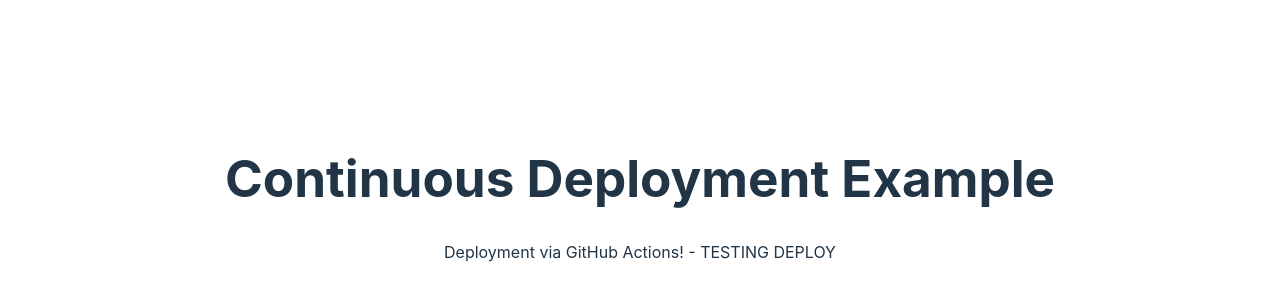
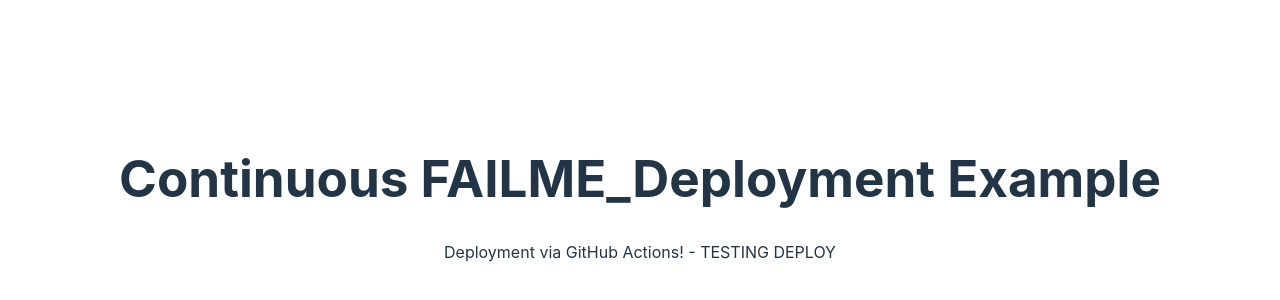
Before and after one commit to steven2k2/cd-example, a React (Vite) app: page / in a window 1280 px wide. Shown: the part 202-502 px from the top of the page. Built offline with nearby package versions, Linux system fonts and the light colour scheme.

Commit message:
test) FAIL THIS

```diff
--- a/src/App.jsx
+++ b/src/App.jsx
@@ -4,7 +4,7 @@
 function App() {
     return (
         <div>
-            <h1>Continuous Deployment Example</h1>
+            <h1>Continuous FAILME_Deployment Example</h1>
             <p>Deployment via GitHub Actions! - TESTING DEPLOY</p>
         </div>
     );
```
